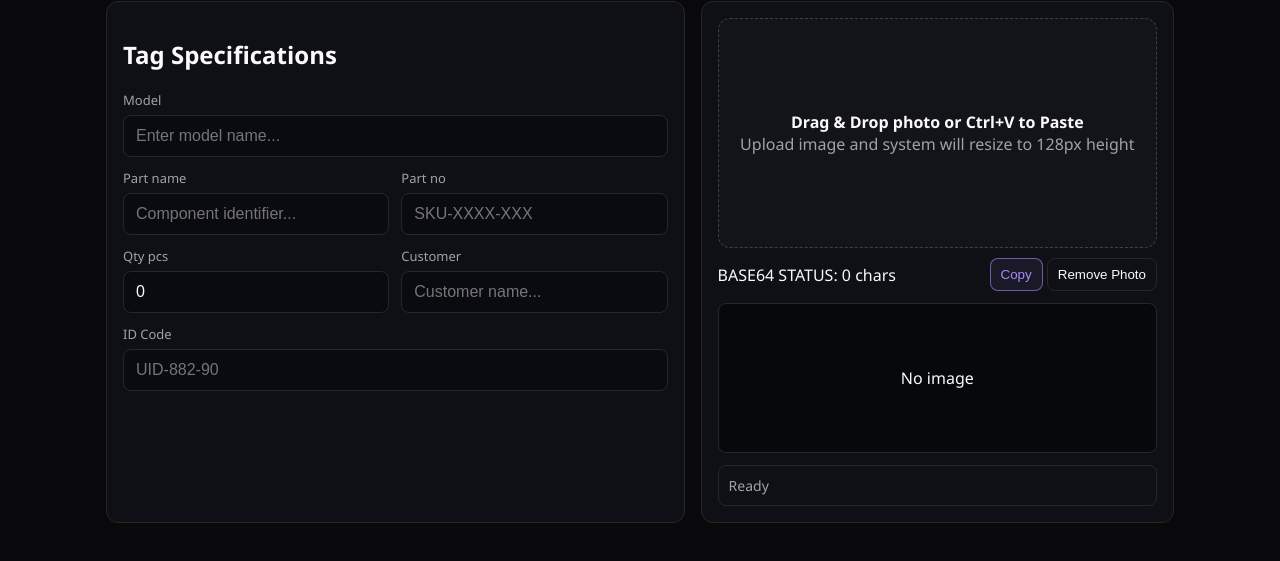
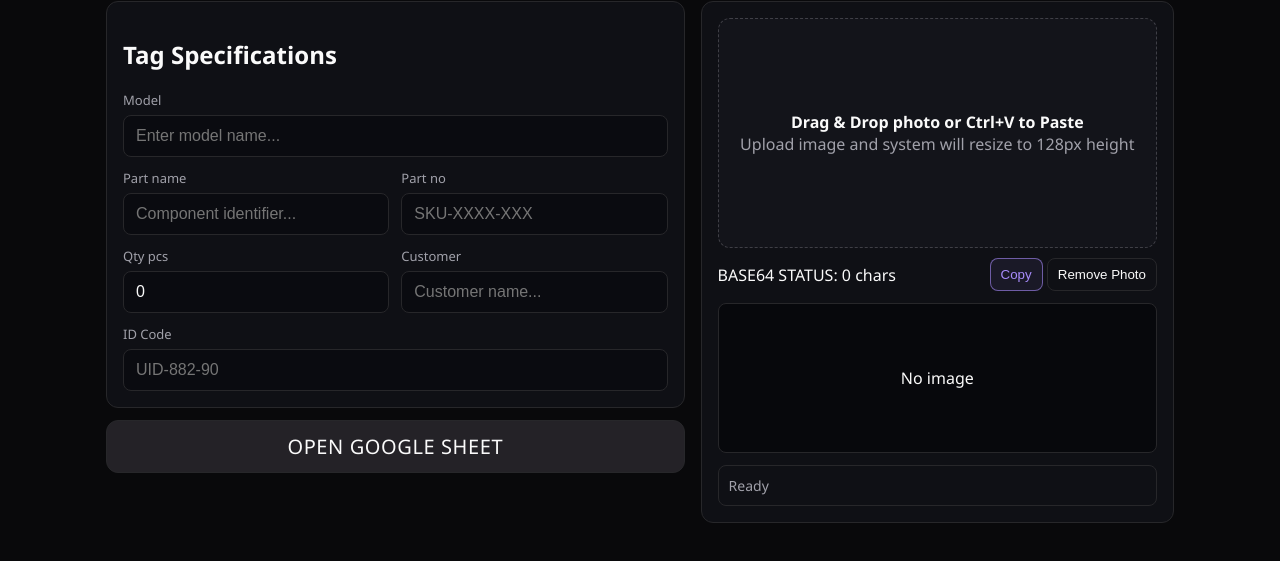
Before and after one commit to Thaicubic/Tag-Manager-System-ADD, a plain HTML site: page index.html in a window 1280 px wide. Shown: the part 77-638 px from the top of the page. Drawn offline with Linux system fonts and the light colour scheme.

Commit message:
Update index.html

```diff
--- a/index.html
+++ b/index.html
@@ -67,6 +67,12 @@
       border: 1px solid var(--border);
       border-radius: 12px;
       padding: 16px;
+    }
+
+    .left-panel {
+      display: flex;
+      flex-direction: column;
+      gap: 12px;
     }
 
     .grid {
@@ -171,6 +177,21 @@
       background: rgba(167, 139, 250, 0.16);
     }
 
+    .sheet-btn {
+      display: block;
+      width: 100%;
+      text-align: center;
+      text-decoration: none;
+      border: 1px solid var(--border);
+      border-radius: 12px;
+      background: #242227;
+      color: var(--text);
+      padding: 12px 14px;
+      font-size: 20px;
+      letter-spacing: 0.03em;
+      text-transform: uppercase;
+    }
+
     .ok { color: var(--green); }
     .err { color: var(--danger); }
 
@@ -187,6 +208,7 @@
     </div>
 
     <div class="layout">
+      <div class="left-panel">
         <section class="card">
           <h2>Tag Specifications</h2>
           <div class="grid">
@@ -216,6 +238,15 @@
             </div>
           </div>
         </section>
+        <a
+          class="sheet-btn"
+          href="https://docs.google.com/spreadsheets/d/1eaiPY8Hm-zjpCSNoNBm-vFqldNtWh6WglC9_niXlqb8/edit?gid=1720180950"
+          target="_blank"
+          rel="noopener noreferrer"
+        >
+          Open Google Sheet
+        </a>
+      </div>
 
       <section class="card">
         <div id="dropzone" class="dropzone">
```
Lines whose indentation alone changed are shown as unchanged.
